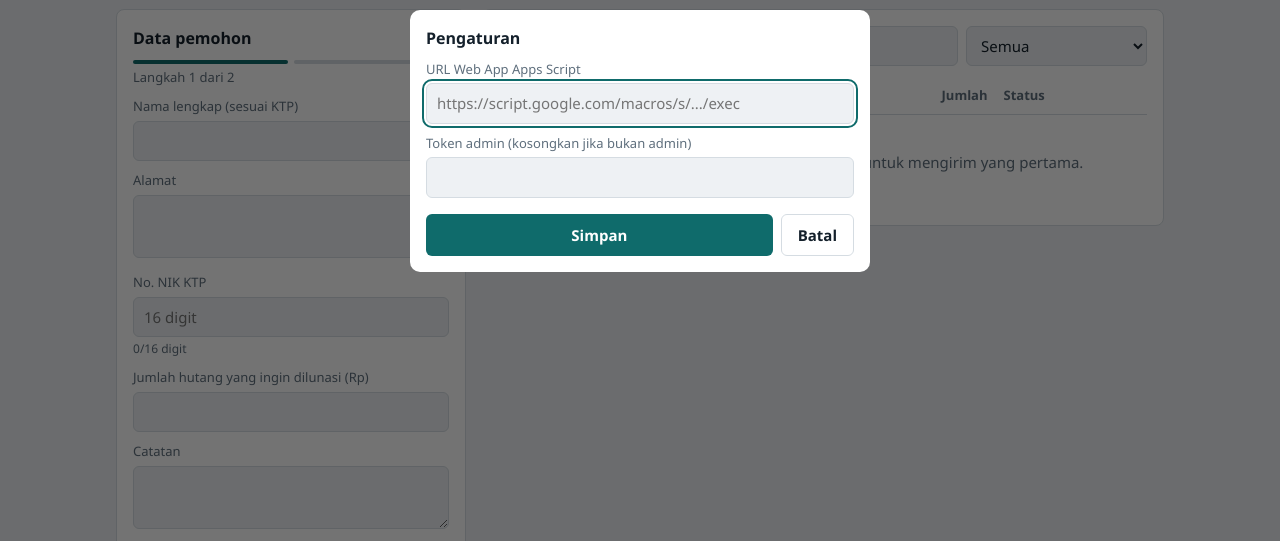
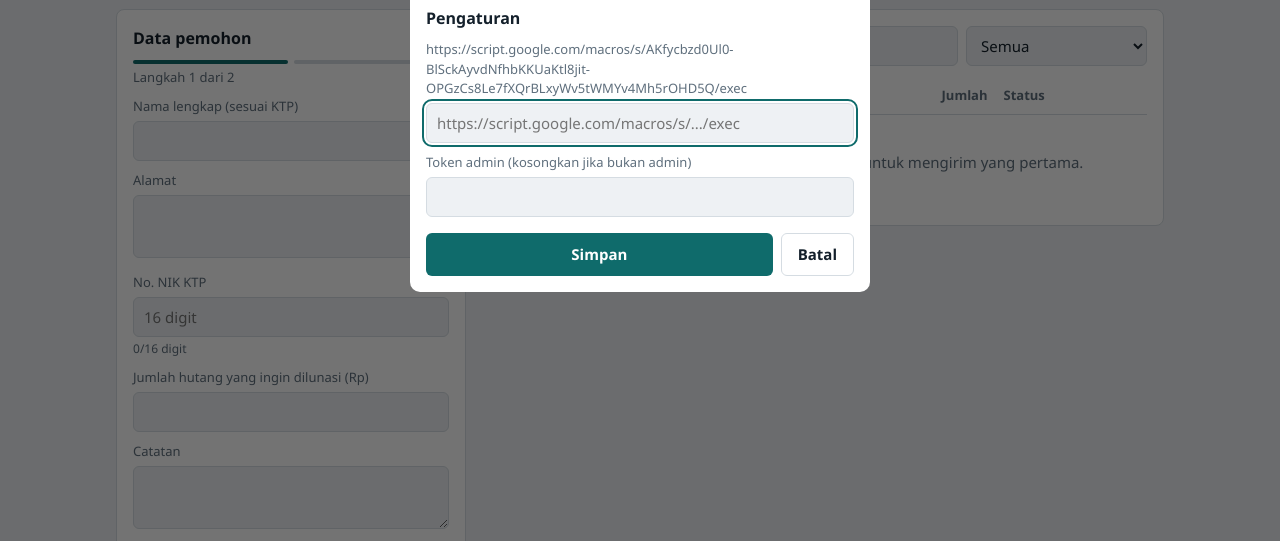
Before and after one commit to aghnia-insani/aghnia-insani.github.io, a plain HTML site: page index.html in a window 1280 px wide. Both pictures are taken after a click on the button "Pengaturan". Shown: the part 259-800 px from the top of the page. Drawn offline with Linux system fonts and the light colour scheme.

Commit message:
Update index.html

```diff
--- a/index.html
+++ b/index.html
@@ -214,7 +214,7 @@ dialog img.big{max-width:100%;max-height:78vh;display:block;margin:0 auto}
 
 <dialog id="dlgSet"><div class="inner" style="width:min(88vw,460px)">
   <h2>Pengaturan</h2>
-  <label for="sUrl">URL Web App Apps Script</label>
+  <label for="sUrl">https://script.google.com/macros/s/AKfycbzd0Ul0-BlSckAyvdNfhbKKUaKtl8jit-OPGzCs8Le7fXQrBLxyWv5tWMYv4Mh5rOHD5Q/exec</label>
   <input id="sUrl" placeholder="https://script.google.com/macros/s/.../exec">
   <label for="sToken">Token admin (kosongkan jika bukan admin)</label>
   <input id="sToken" type="password">
```
